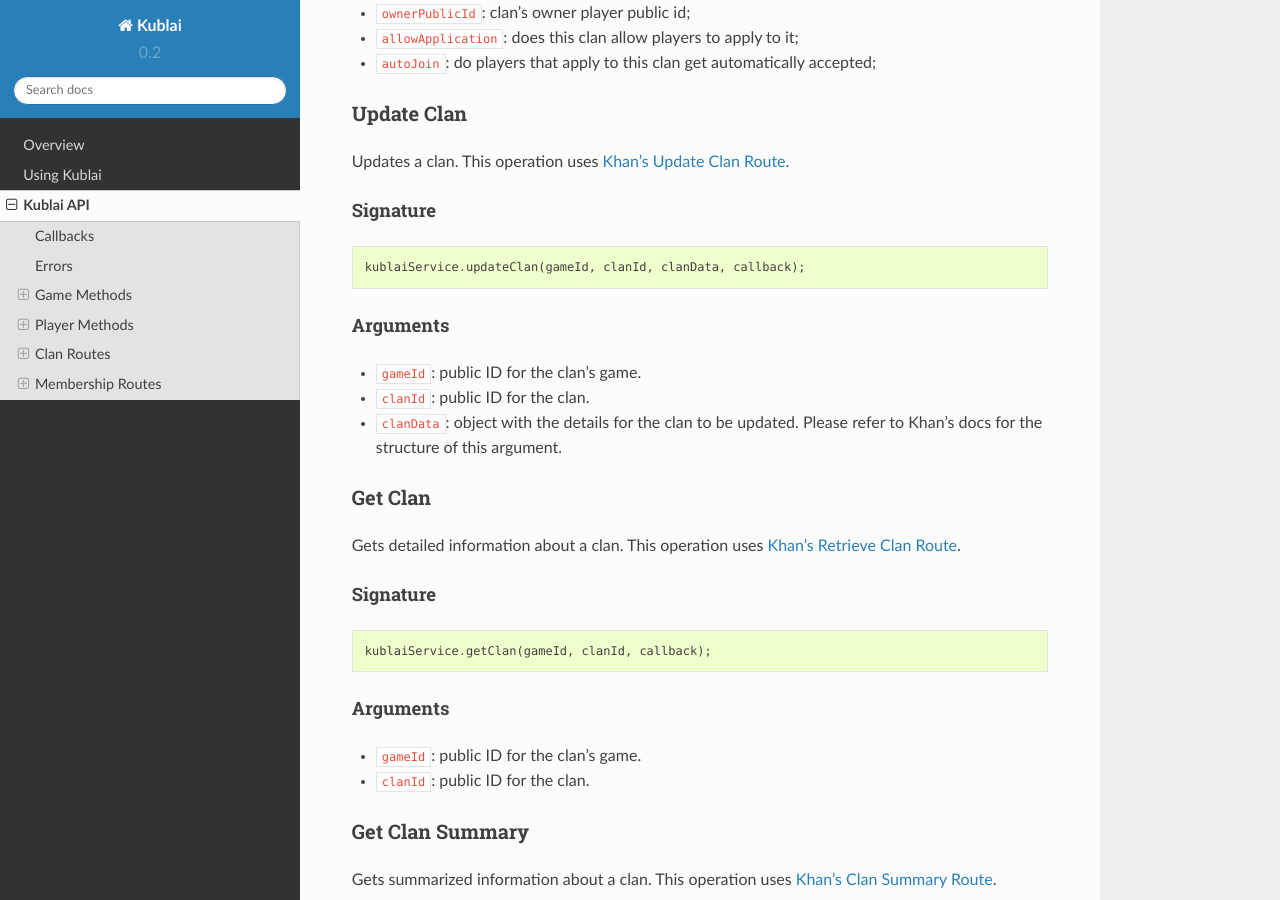
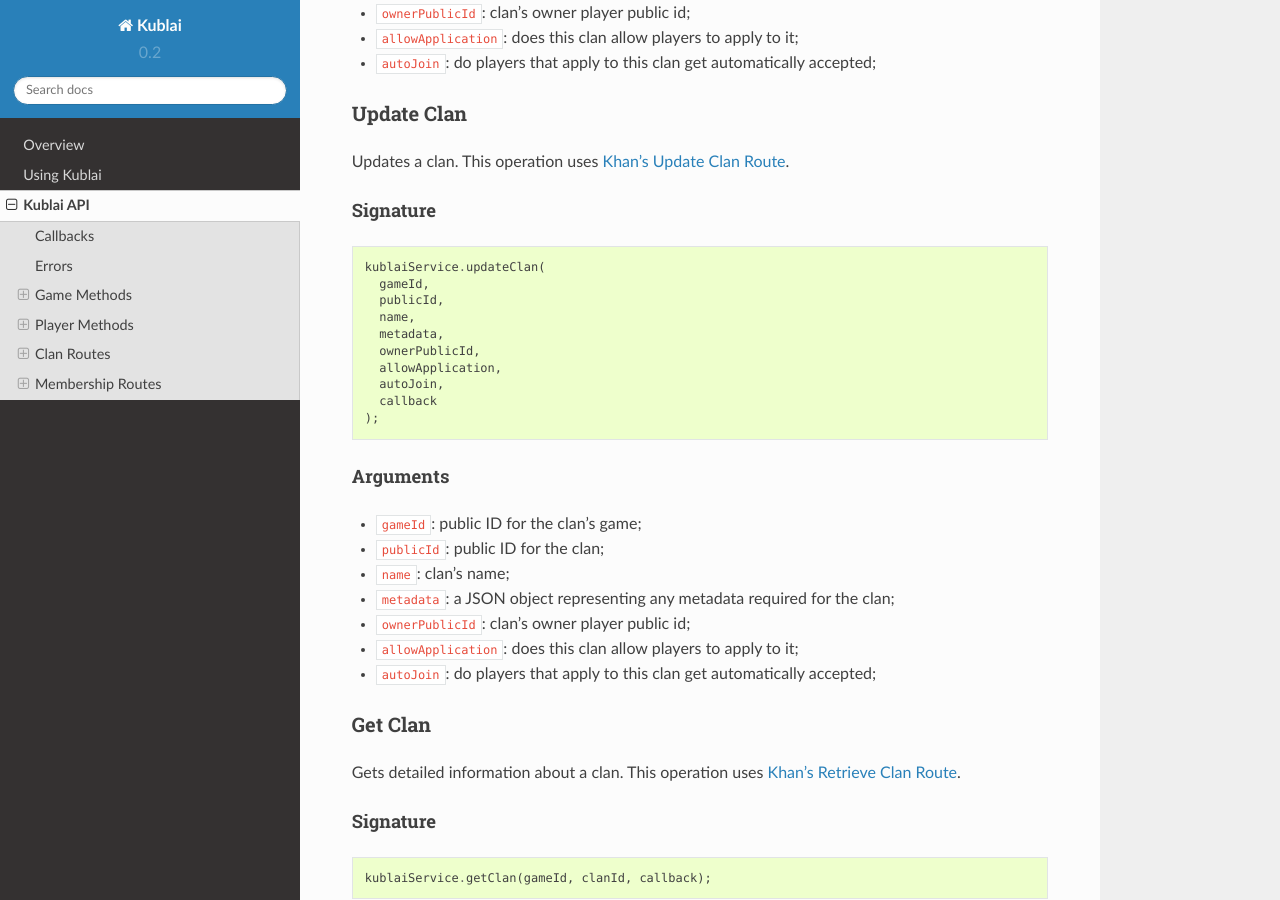
Before and after one commit to topfreegames/kublai, a Sphinx documentation site: the page built from docs/API.md, in a window 1280 px wide and 900 px high, scrolled down 4757 px. Built offline with Sphinx 7.4.7 and the Read the Docs theme 2.0.0, drawn with Linux system fonts in a browser that asks for light colours.

Commit message:
Update clan

````diff
--- a/docs/API.md
+++ b/docs/API.md
@@ -196,14 +196,27 @@
 #### Signature
 
 ```
-kublaiService.updateClan(gameId, clanId, clanData, callback);
+kublaiService.updateClan(
+  gameId,
+  publicId,
+  name,
+  metadata,
+  ownerPublicId,
+  allowApplication,
+  autoJoin,
+  callback
+);
 ```
 
 #### Arguments
 
-* `gameId`: public ID for the clan's game.
-* `clanId`: public ID for the clan.
-* `clanData`: object with the details for the clan to be updated. Please refer to Khan's docs for the structure of this argument.
+* `gameId`: public ID for the clan's game;
+* `publicId`: public ID for the clan;
+* `name`: clan's name;
+* `metadata`: a JSON object representing any metadata required for the clan;
+* `ownerPublicId`: clan's owner player public id;
+* `allowApplication`: does this clan allow players to apply to it;
+* `autoJoin`: do players that apply to this clan get automatically accepted;
 
 ### Get Clan
 
````
Also changed, not shown: 3 other files.
